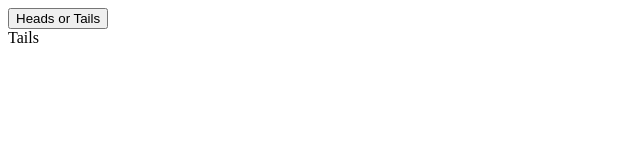
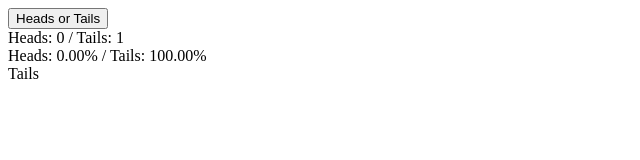
Before and after one commit to TimCauss/Defi1-HeadsOrTails, a plain HTML site: page index.html in a window 1280 px wide. Both pictures are taken after a click on the button "Heads or Tails". Shown: the whole page, without its empty margins (0-640 px from the left). Drawn offline with Linux system fonts and the light colour scheme.

Commit message:
Adding stats

```diff
--- a/headsortails.js
+++ b/headsortails.js
@@ -1,5 +1,10 @@
 const button = document.getElementById("button");
 const result = document.getElementById("p_result");
+const stats = document.getElementById("stats");
+const pourc = document.getElementById("pourcentages");
+
+let y = 0;
+let x = 0;
 
 button.addEventListener("click", () => {
   pileOuFace();
@@ -8,6 +13,15 @@ button.addEventListener("click", () => {
 function pileOuFace() {
   let resultText = ["Heads", "Tails"];
   let random = Math.floor(Math.random() * resultText.length);
-  console.log(resultText[random]);
-  result.innerHTML += resultText[random] + "<br>";
+  random == 0 ? x++ : y++;
+  result.innerHTML += resultText[random] + " ";
+  stat(x, y);
 }
+
+function stat(headsTotal, tailsTotal) {
+  stats.innerHTML = "Heads: " + headsTotal + " / " + "Tails:  " + tailsTotal;
+  let pourcHeads = ((headsTotal / (headsTotal + tailsTotal)) * 100).toFixed(2);
+  let pourcTails = ((tailsTotal / (headsTotal + tailsTotal)) * 100).toFixed(2);
+  pourc.innerHTML =
+    "Heads: " + pourcHeads + "% / " + "Tails: " + pourcTails + "%";
+}
--- a/index.html
+++ b/index.html
@@ -5,11 +5,14 @@
     <meta charset="UTF-8">
     <meta http-equiv="X-UA-Compatible" content="IE=edge">
     <meta name="viewport" content="width=device-width, initial-scale=1.0">
+    <link rel="stylesheet" href="style.css">
     <title>Document</title>
 </head>
 
 <body>
     <button id="button">Heads or Tails</button>
+    <div id="stats"></div>
+    <div id="pourcentages"></div>
     <div id="p_result"></div>
 
 
--- /dev/null
+++ b/style.css
@@ -0,0 +1,3 @@
+#p_result {
+    max-width: 33%;
+}
```
